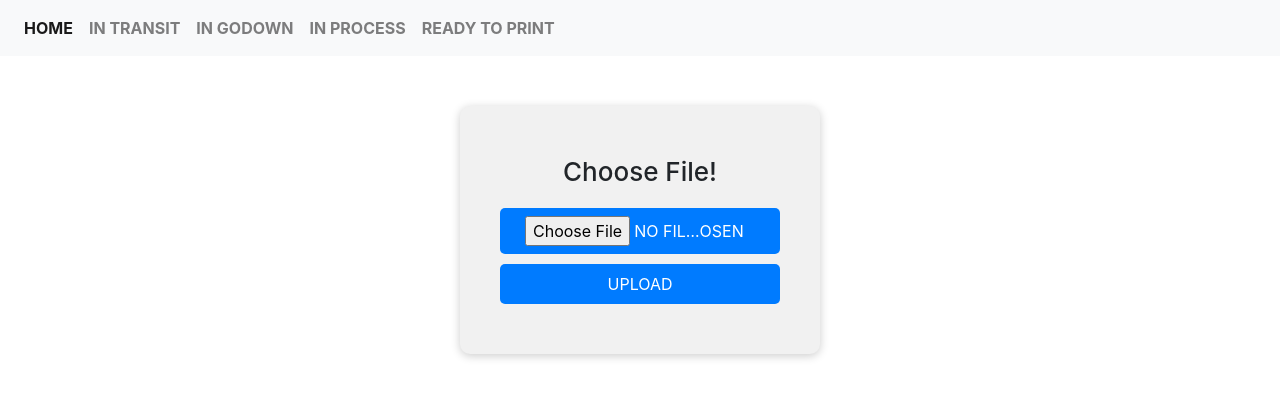
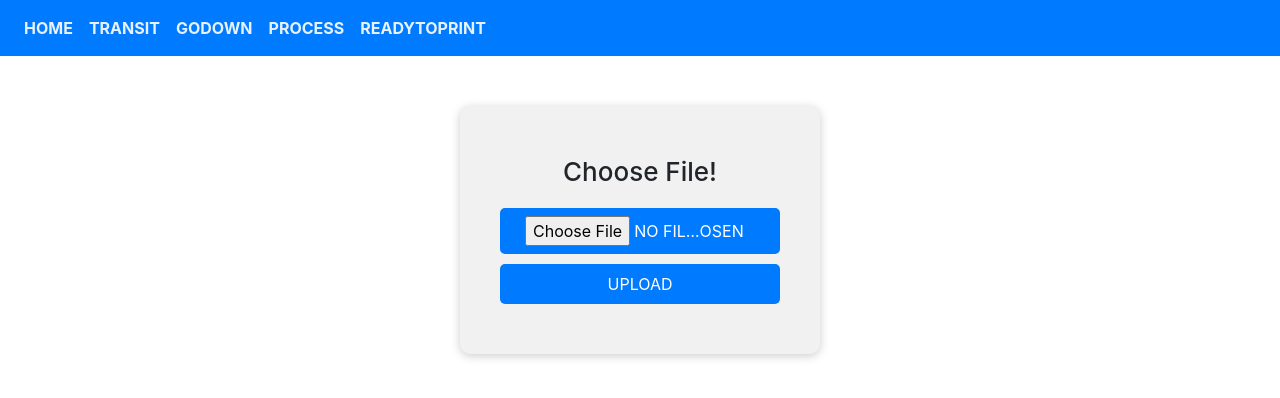
Before and after one commit to apatawari/InventoryManagement, a Django app: page /index in a window 1280 px wide. Shown: the top 398 px of the page. Run offline with Django 3.2, Linux system fonts and the light colour scheme; some libraries are stand-ins or nearby versions.

Commit message:
Navbar Ui Fixed

```diff
--- a/inventoryManagement/static/css/style.css
+++ b/inventoryManagement/static/css/style.css
@@ -21,11 +21,16 @@ input[type="number"] {
 /* Navbar */
 .navbar ul li a {
   font-size: 1rem;
+  color: rgba(255, 255, 255, 0.9) !important;
   display: inline-block;
   text-transform: uppercase;
   font-weight: 700;
   padding: 0.5rem 1.3rem;
   transition: all 0.25s ease-out 0s;
+}
+
+.navbar ul li a:hover {
+  color: rgb(255, 255, 255) !important;
 }
 
 .button {
--- a/inventoryManagement/templates/nav.html
+++ b/inventoryManagement/templates/nav.html
@@ -14,27 +14,27 @@
 <body>
 
     <!-- Nav Bar Start-->
-    <nav class="navbar navbar-expand-lg navbar-light bg-light">
+    <nav class="navbar navbar-expand-lg navbar-dark bg-primary">
         <button class="navbar-toggler" type="button" data-toggle="collapse" data-target="#navbarColor03" aria-controls="navbarColor03" aria-expanded="false" aria-label="Toggle navigation">
           <span class="navbar-toggler-icon"></span>
         </button>
 
         <div class="collapse navbar-collapse" id="navbarColor03">
           <ul class="navbar-nav mr-auto">
-            <li class="nav-item active">
-                <a class="nav-link" href="{% url 'index' %}">HOME <span class="sr-only">(current)</span></a>
+            <li class="nav-item">
+                <a class="nav-link" href="{% url 'index' %}">HOME <!--<span class="sr-only">(current)</span>--></a>
             </li>
             <li class="nav-item">
-                <a class="nav-link" href="{% url 'intransit' %}">In Transit</a>
+                <a class="nav-link" href="{% url 'intransit' %}">Transit</a>
             </li>
             <li class="nav-item">
-                <a class="nav-link" href="#">In Godown</a>
+                <a class="nav-link" href="#">Godown</a>
             </li>
             <li class="nav-item">
-                <a class="nav-link" href="#">In Process</a>
+                <a class="nav-link" href="#">Process</a>
             </li>
             <li class="nav-item">
-                <a class="nav-link" href="#">Ready To Print</a>
+                <a class="nav-link" href="#">ReadyToPrint</a>
             </li>
           </ul>
         </div>
```
